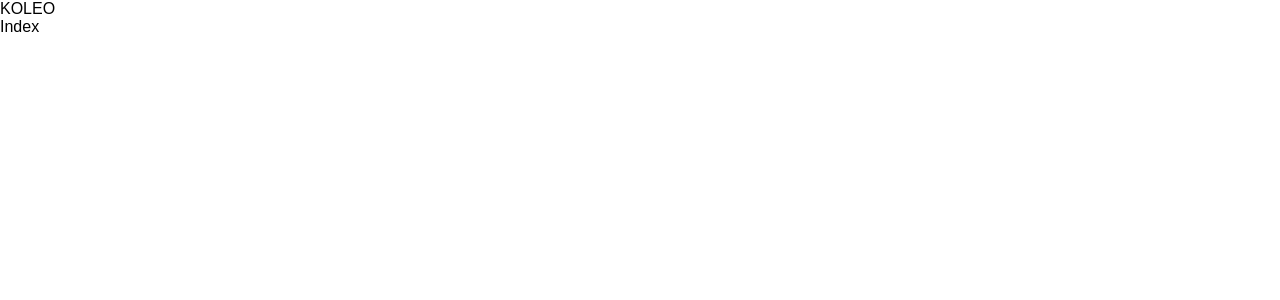
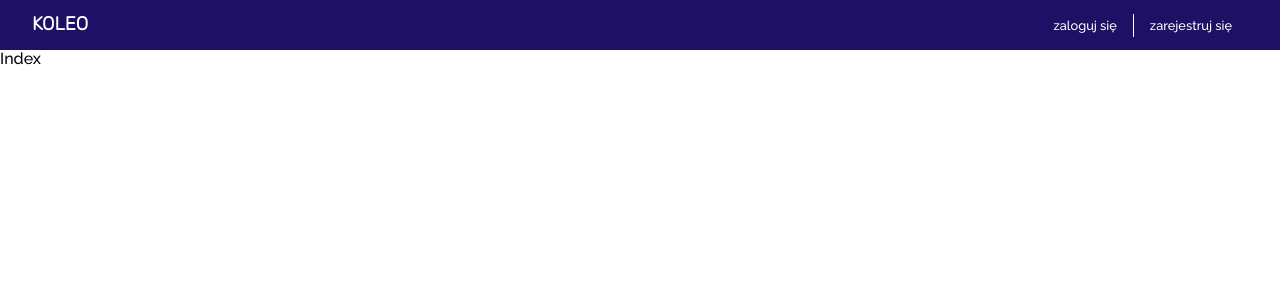
Before and after one commit to marcinwilkdev/koleo-clone-frontend, a React (Create React App) app: page / in a window 1280 px wide. Shown: the top 300 px of the page. Built offline with nearby package versions, Linux system fonts and the light colour scheme.

Commit message:
create initial header

```diff
--- a/src/App.tsx
+++ b/src/App.tsx
@@ -1,5 +1,6 @@
 import React, { Fragment } from "react";
 import { Switch, Route } from "react-router-dom";
+import Header from "./components/Header/Header";
 import Auth from "./pages/Auth";
 import Index from "./pages/Index";
 import NotFound from "./pages/NotFound";
@@ -7,7 +8,7 @@ import NotFound from "./pages/NotFound";
 const App: React.FC = () => {
     return (
         <Fragment>
-            <header>KOLEO</header>
+            <Header />
             <Switch>
                 <Route path="/" component={Index} exact />
                 <Route path="/signin" exact>
--- /dev/null
+++ b/src/components/Header/Header.tsx
@@ -0,0 +1,17 @@
+import React from 'react';
+import { Link, NavLink } from 'react-router-dom';
+import classes from './styles/Header.module.css';
+
+const Header: React.FC = () => {
+    return (
+        <header className={classes.header}>
+            <h3><Link to="/">KOLEO</Link></h3>
+            <div className={classes.controls}>
+                <NavLink to="/signin" activeClassName={classes.active}>zaloguj się</NavLink>
+                <NavLink to="/signup" activeClassName={classes.active}>zarejestruj się</NavLink>
+            </div>
+        </header>
+    );
+}
+
+export default Header;
--- /dev/null
+++ b/src/components/Header/styles/Header.module.css
@@ -0,0 +1,33 @@
+@import url('https://fonts.googleapis.com/css2?family=Rubik:wght@300&display=swap');
+
+.header {
+    background-color: #1E1064;
+    color: white;
+
+    display: flex;
+    justify-content: space-between;
+    align-items: center;
+
+    padding: 0.5rem 2.5%;
+}
+
+.header h3 {
+    margin: 0.4rem 0;
+
+    font-family: "Rubik", sans-serif;
+}
+
+.controls a {
+    font-size: 80%;
+    padding: 0.25rem 1rem;
+}
+
+.controls a:first-child {
+    border-right: 1px solid white;
+}
+
+.controls a:hover,
+.controls a:active,
+.active {
+    color: rgb(0, 218, 185);
+}
--- a/src/index.css
+++ b/src/index.css
@@ -1,3 +1,5 @@
+@import url('https://fonts.googleapis.com/css2?family=Raleway:wght@300;400;500&display=swap');
+
 * {
     box-sizing: border-box;
 }
@@ -9,7 +11,8 @@ html {
 
 body {
     margin: 0;
-    font-family: Arial, Helvetica, sans-serif;
+    font-family: 'Raleway', sans-serif;
+    font-weight: 500;
 }
 
 main {
@@ -34,6 +37,14 @@ pre {
 
 a {
     background-color: transparent;
+    text-decoration: none;
+    color: inherit;
+}
+
+ul, li {
+    list-style: none;
+    margin: 0;
+    padding: 0;
 }
 
 abbr[title] {
```
